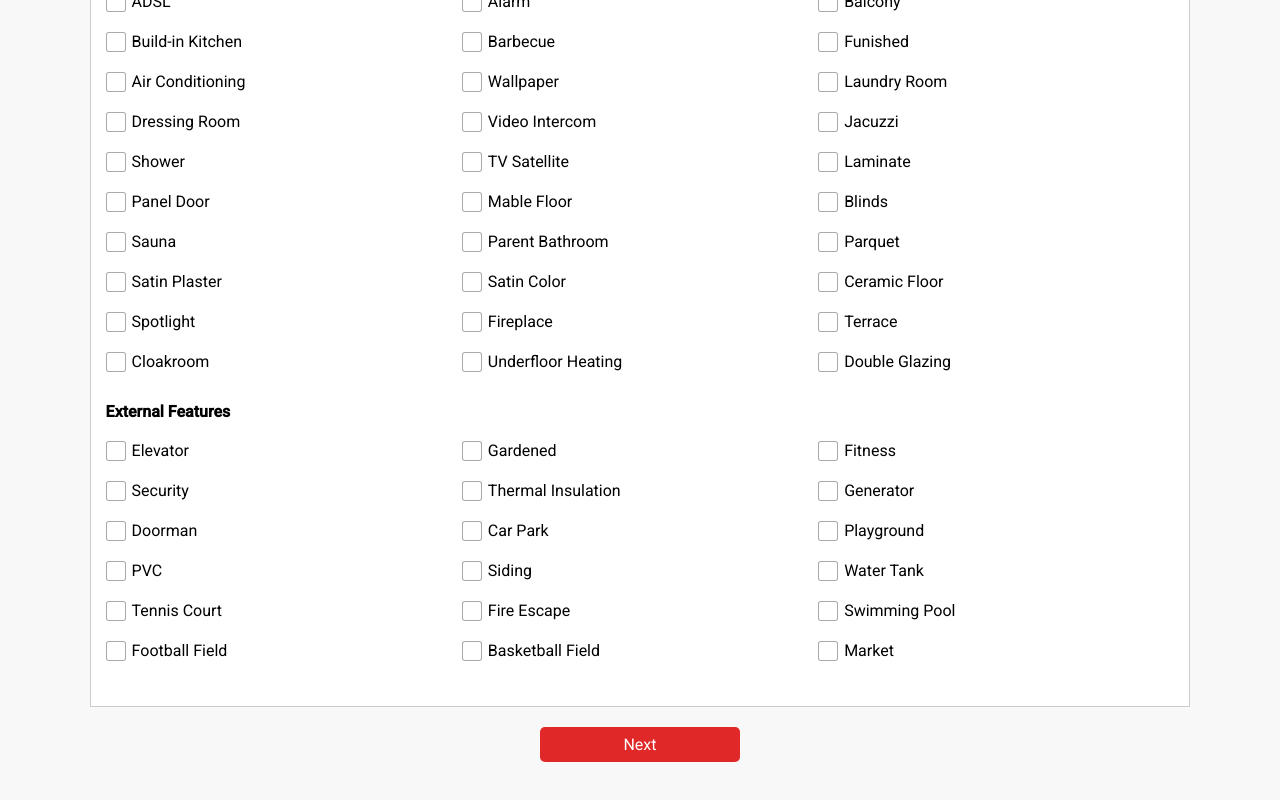
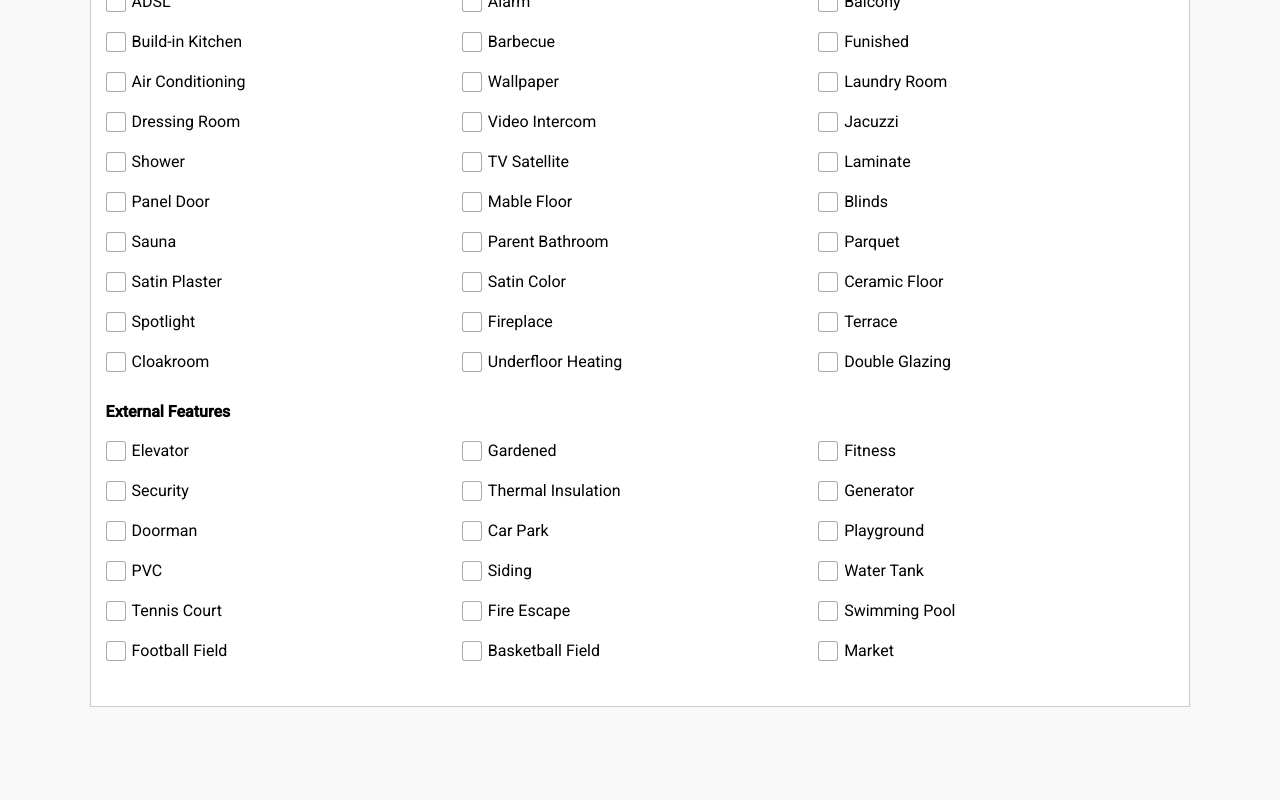
Before and after one commit to baron102/ADManagement, a Next.js app: page /advertise/form in a window 1280 px wide. Shown: the part 2216-3016 px from the top of the page. After the commit the page ends 2963 px from the top, so only its background shows below. Built offline with nearby package versions, Linux system fonts and the light colour scheme; no server answers.

Commit message:
preventing next step with errors

```diff
--- a/pages/advertise/form.tsx
+++ b/pages/advertise/form.tsx
@@ -1,5 +1,5 @@
 import React, { ReactElement } from 'react'
-import { Field } from 'formik';
+import { Field, useFormikContext } from 'formik';
 import dynamic from 'next/dynamic';
 import * as C from '../../app/styles/form';
 import { Header } from '../../app/patterns/Header';
@@ -16,6 +16,8 @@ const DynamicMap = dynamic(
 )
 
 function AdvertiseForm() {
+    const { errors } = useFormikContext();
+    console.log(errors)
     return (
         <C.Container>
             <FormCategory />
@@ -23,9 +25,11 @@ function AdvertiseForm() {
             <DynamicMap />
             <Field component={PostingPhotos} />
             <FormAdvertiseFeatures />
-            <Link href="/advertise/preview" passHref>
-                <C.Button>Next</C.Button>
-            </Link>
+            {
+                Object.keys(errors).length === 0 && <Link href="/advertise/preview" passHref>
+                    <C.Button>Next</C.Button>
+                </Link>
+            }
         </C.Container>
     )
 }
```
